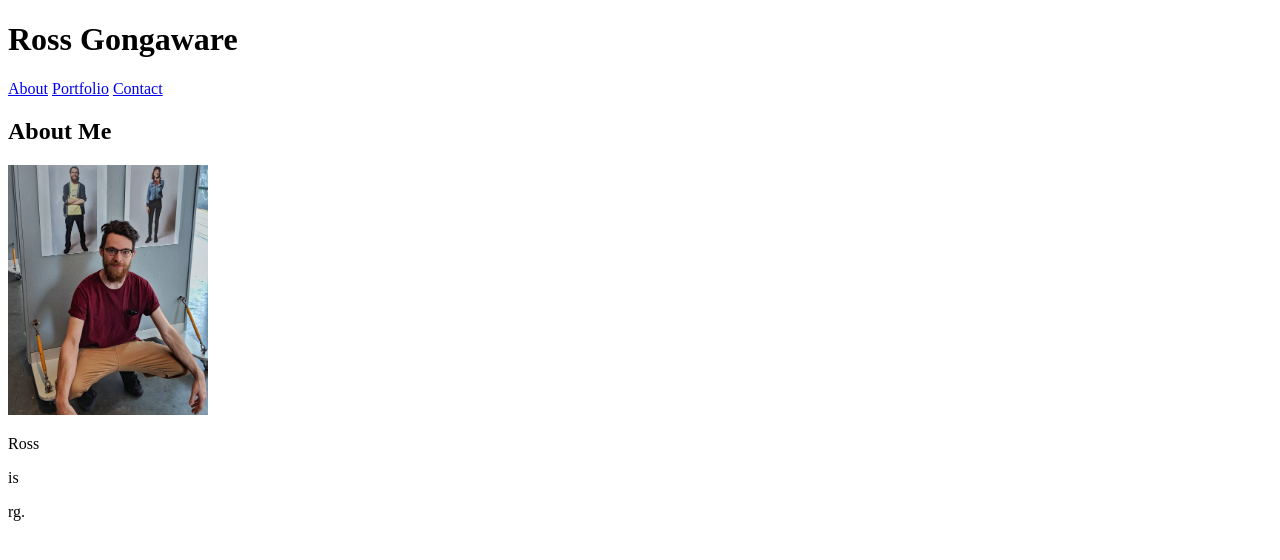
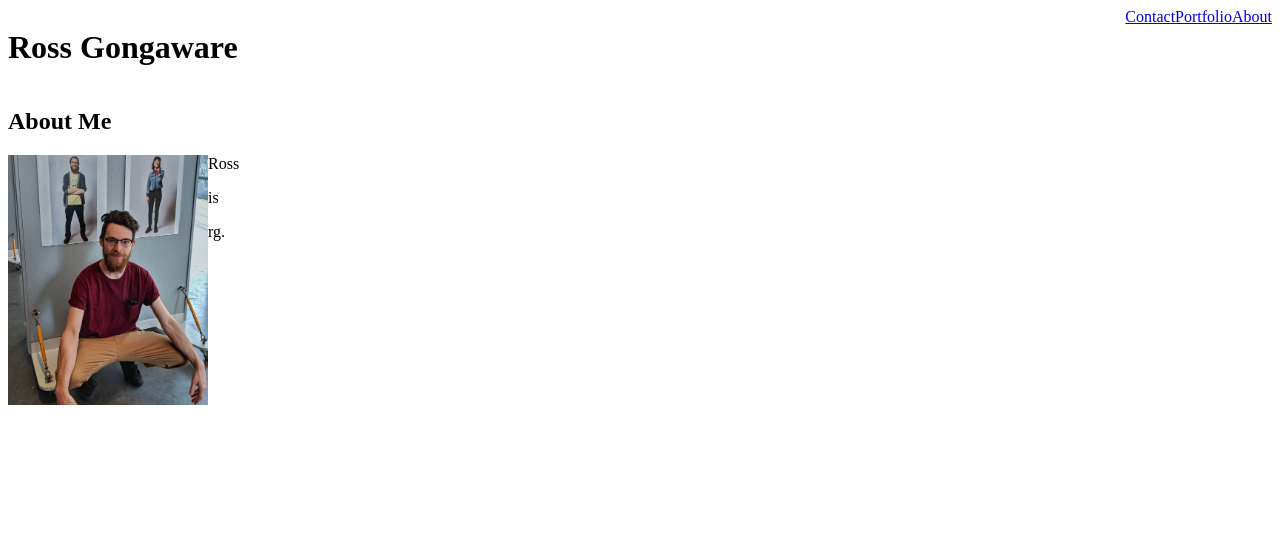
Before and after one commit to rossgong/basic-portfolio, a plain HTML site: page index.html in a window 1280 px wide. Drawn offline with Linux system fonts and the light colour scheme.

Commit message:
some inclass positioning

```diff
--- a/assets/css/style.css
+++ b/assets/css/style.css
@@ -1,5 +1,22 @@
+
+
+.clearfix::after {
+    content: "";
+    display: block;
+    clear: both;
+}
+
+.headerLink {
+    float: right;
+}
+
+#nameHeading {
+    float:left;
+    font-weight: bolder;
+}
 
 #aboutImage {
     width: 200px;
     height: 250px;
+    float: left;
 }
--- a/index.html
+++ b/index.html
@@ -1,18 +1,18 @@
 <!DOCTYPE html>
 <html lang="en">
-    <head>
+    <head >
         <meta charset="UTF-8">
         <title>Ross Gongaware's Portfolio</title>
         <link rel="stylesheet" type="text/css" href="assets/css/style.css">
 
     </head>
     <body>
-        <header>
-                <h1>Ross Gongaware</h1>
+        <header class="clearfix">
+            <h1 id="nameHeading">Ross Gongaware</h1>
 
-                <a href="index.html" class="headerLink">About</a>
-                <a href="portfolio.html" class="headerLink">Portfolio</a>
-                <a href="contact.html" class="headerLink">Contact</a>
+            <a href="index.html" class="headerLink">About</a>
+            <a href="portfolio.html" class="headerLink">Portfolio</a>
+            <a href="contact.html" class="headerLink">Contact</a>
         </header>
 
         <section>
```
Also changed, not shown: contact.html (+6 -5 lines), portfolio.html (+5 -5 lines).
